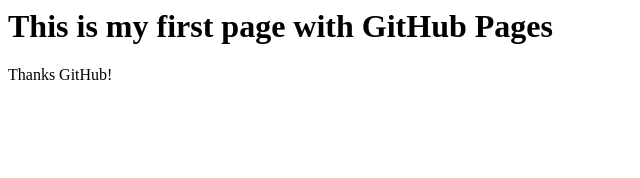
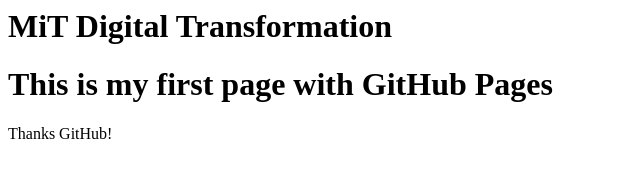
Before and after one commit to adokaditya/MiT, a plain HTML site: page index.html in a window 1280 px wide. Shown: the whole page, without its empty margins (0-640 px from the left). Drawn offline with Linux system fonts and the light colour scheme.

Commit message:
Update index.html

```diff
--- a/index.html
+++ b/index.html
@@ -1,4 +1,5 @@
 <html>
+<h1> MiT Digital Transformation </h1>
 <h1> This is my first page with GitHub Pages </h1>
 <p>Thanks GitHub!</p>
 </html>
```
